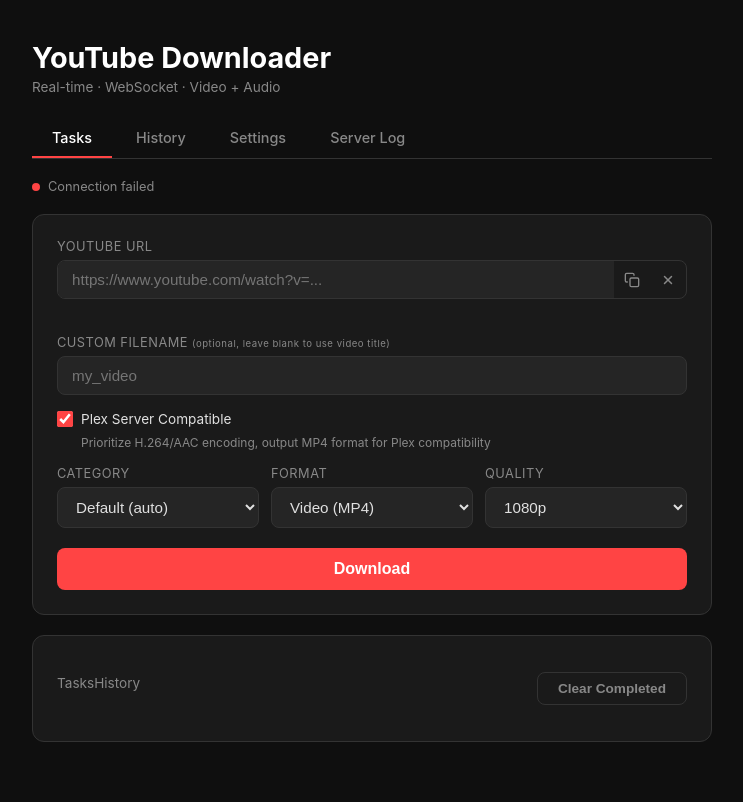
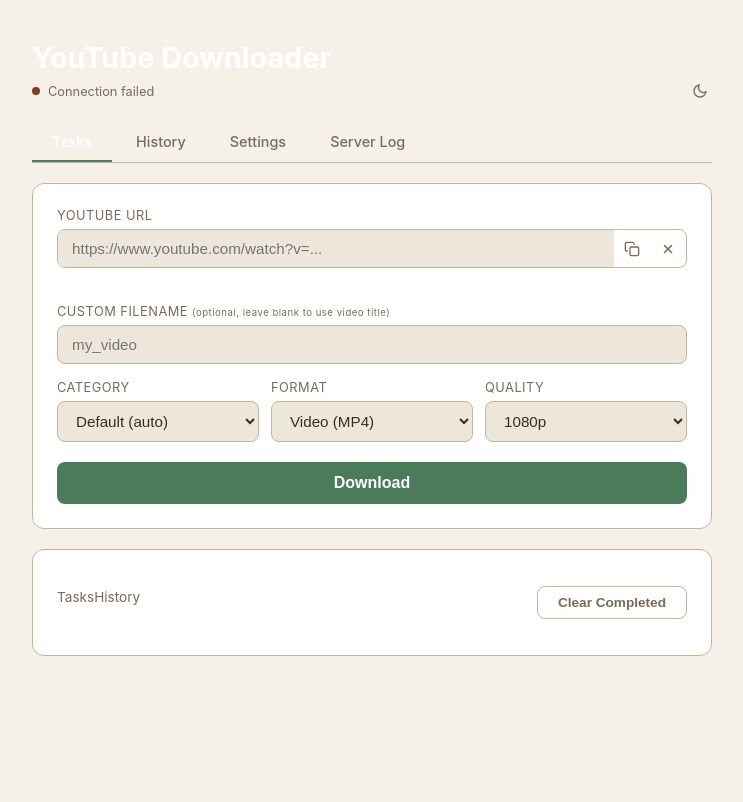
Before and after one commit to ntcjoel/YoutubeDownloader, a Flask app: page / in a window 1280 px wide. Shown: the whole page, without its empty margins (268-1011 px from the left). After the commit the page ends 656 px from the top, so only its background shows below. Run offline with Flask 3, Linux system fonts and the light colour scheme; parts of the project's set-up code (start-up, migrations or seed data) failed here and were passed over.

Commit message:
feat: task persistence, yt-dlp auto-update, theme system, batch ops, metadata embed
- Task persistence: tasks_state.json saves/restores task status across restarts
- yt-dlp auto-update: background thread on every startup (non-blocking)
- Theme: dark (GitHub black) + light (warm cream), auto-detect by time + manual toggle
- History: per-item ⋮ menu with Delete record / Delete file options
- Tasks: error tasks get Redownload/Delete in ⋮ menu
- MP3 metadata: writethumbnail + FFmpegMetadata + EmbedThumbnail post-processors
- Dynamic quality dropdown via get_video_info()
- URL input: Paste/Clear buttons, playlist URL stripping (list=/index=)
- Categories: CRUD endpoints with config.yaml persistence
- Removed Plex Compatible entirely
- Bug fixes: load_config YAML override, downloads.py logger import, server caching after changes

```diff
--- a/static/app.js
+++ b/static/app.js
@@ -10,10 +10,8 @@ const socket = io({
 
 socket && socket.on("connect", () => {
   statusDot.className = "dot active";
-  statusText.textContent = "Online · Real-time";
-  // Request current task list on connect
+  statusText.textContent = "";
   socket.emit("request_tasks");
-  // Apply default tab from localStorage prefs
   const savedPrefs = JSON.parse(localStorage.getItem('ydl_ui_prefs') || '{}');
   const defaultTab = savedPrefs.defaultTab || 'tasks';
   if (defaultTab !== 'tasks') switchTab(defaultTab);
@@ -21,13 +19,46 @@ socket && socket.on("connect", () => {
 
 socket && socket.on("disconnect", () => {
   statusDot.className = "dot error";
-  statusText.textContent = "Disconnected · Reconnecting......";
+  statusText.textContent = "Connection lost";
 });
 
 socket && socket.on("connect_error", () => {
   statusDot.className = "dot error";
   statusText.textContent = "Connection failed";
 });
+
+// ---- Theme (auto + manual toggle) ----
+function getAutoTheme() {
+  const h = new Date().getHours();
+  return h >= 6 && h < 18 ? 'light' : 'dark';
+}
+function applyTheme(theme) {
+  const root = document.documentElement;
+  if (theme === 'light') root.classList.add('theme-light');
+  else root.classList.remove('theme-light');
+  updateThemeIcon(theme);
+}
+function updateThemeIcon(theme) {
+  const icon = document.getElementById('themeIcon');
+  if (!icon) return;
+  if (theme === 'light') {
+    icon.innerHTML = '<path d="M21 12.79A9 9 0 1 1 11.21 3 7 7 0 0 0 21 12.79z"/>';
+  } else {
+    icon.innerHTML = '<circle cx="12" cy="12" r="5"/><line x1="12" y1="1" x2="12" y2="3"/><line x1="12" y1="21" x2="12" y2="23"/><line x1="4.22" y1="4.22" x2="5.64" y2="5.64"/><line x1="18.36" y1="18.36" x2="19.78" y2="19.78"/><line x1="1" y1="12" x2="3" y2="12"/><line x1="21" y1="12" x2="23" y2="12"/><line x1="4.22" y1="19.78" x2="5.64" y2="18.36"/><line x1="18.36" y1="5.64" x2="19.78" y2="4.22"/>';
+  }
+}
+function toggleTheme() {
+  const current = document.documentElement.classList.contains('theme-light') ? 'light' : 'dark';
+  const next = current === 'light' ? 'dark' : 'light';
+  localStorage.setItem('ydl_theme', next);
+  applyTheme(next);
+}
+function initTheme() {
+  const saved = localStorage.getItem('ydl_theme');
+  if (saved) applyTheme(saved);
+  else applyTheme(getAutoTheme());
+}
+initTheme();
 
 // ---- Task state ----
 let tasks = {};
@@ -168,6 +199,8 @@ function renderTasks() {
           <div class="context-menu">
             <button class="task-menu-btn" onclick="toggleTaskMenu('${menuId}')" title="More actions">&#8942;</button>
             <div class="context-menu-dropdown" id="${menuId}">
+              ${t.status === 'error' ? `<button class="context-menu-item" onclick="redownloadTask('${t.id}')">Redownload</button>` : ''}
+              ${t.status === 'error' && hasFile ? `<div class="context-menu-divider"></div>` : ''}
               ${hasFile ? `<button class="context-menu-item" onclick="openMoveModal(['${t.filename.replace(/'/g, "\\'")}'])">Move</button>` : ''}
               ${hasFile ? `<button class="context-menu-item" onclick="openSingleRename('${t.id}', '${t.filename.replace(/'/g, "\\'")}')">Rename</button>` : ''}
               ${hasFile ? `<div class="context-menu-divider"></div>` : ''}
@@ -223,7 +256,6 @@ document.getElementById("downloadForm").addEventListener("submit", async (e) =>
   const url = document.getElementById("urlInput").value.trim();
   const format = document.getElementById("formatSelect").value;
   const quality = document.getElementById("qualitySelect").value;
-  const plex = document.getElementById("plexCheck").checked;
   const customName = document.getElementById("customNameInput").value.trim();
   const category = document.getElementById("categorySelect").value;
   if (!url) return;
@@ -239,7 +271,7 @@ document.getElementById("downloadForm").addEventListener("submit", async (e) =>
     const res = await fetch("/download", {
       method: "POST",
       headers: { "Content-Type": "application/json" },
-      body: JSON.stringify({ url, format, quality, plex_compatible: plex, custom_name: customName, category }),
+      body: JSON.stringify({ url, format, quality, custom_name: customName, category }),
     });
     const data = await res.json();
     if (!res.ok) {
@@ -323,7 +355,8 @@ async function loadHistory(page) {
                 ${hasFile ? `<button class="context-menu-item" onclick="openMoveModal(['${(item.filename || '').replace(/'/g, "\\'")}'])">Move</button>` : ''}
                 ${hasFile ? `<button class="context-menu-item" onclick="openHistoryRename('${item.ts}', '${(item.filename || '').replace(/'/g, "\\'")}')">Rename</button>` : ''}
                 <div class="context-menu-divider"></div>
-                <button class="context-menu-item danger" onclick="deleteHistoryRecord('${item.ts || ''}')">Delete</button>
+                <button class="context-menu-item danger" onclick="deleteHistoryRecord('${item.ts || ''}', false)">Delete record</button>
+                ${hasFile ? `<button class="context-menu-item danger" onclick="deleteHistoryRecord('${item.ts || ''}', true)">Delete file</button>` : ''}
               </div>
             </div>
           </div>
@@ -511,7 +544,6 @@ function populateServerConfig(cfg) {
   document.getElementById('setMaxMusicGb').value = cfg.max_music_size_gb ?? '';
   document.getElementById('setDefaultFormat').value = cfg.default_format || 'video';
   document.getElementById('setDefaultQuality').value = cfg.default_quality || '1080p';
-  document.getElementById('setPlexCompatible').checked = !!cfg.plex_compatible;
   document.getElementById('setStripPlaylist').checked = !!cfg.strip_playlist;
   document.getElementById('setCleanupPolicy').value = cfg.cleanup_policy || 'oldest_first';
   document.getElementById('setRetentionDays').value = cfg.retention_days ?? '';
@@ -524,6 +556,8 @@ function loadUIPrefsFromStorage() {
   document.getElementById('setShowUrl').checked = prefs.showUrl !== false;
   document.getElementById('setShowFilename').checked = prefs.showFilename !== false;
   document.getElementById('setShowQuality').checked = prefs.showQuality !== false;
+  document.getElementById('setWebTitle').value = prefs.webTitle || '';
+  if (prefs.webTitle) document.title = prefs.webTitle;
 }
 
 async function saveUIPrefs() {
@@ -533,9 +567,11 @@ async function saveUIPrefs() {
     showUrl: document.getElementById('setShowUrl').checked,
     showFilename: document.getElementById('setShowFilename').checked,
     showQuality: document.getElementById('setShowQuality').checked,
+    webTitle: document.getElementById('setWebTitle').value.trim(),
   };
   localStorage.setItem('ydl_ui_prefs', JSON.stringify(prefs));
-  // Reload history with new page size
+  if (prefs.webTitle) document.title = prefs.webTitle;
+  else document.title = 'YouTube Downloader';
   if (currentTab === 'logs') loadHistory(1);
   showSavedMsg('uiSavedMsg');
 }
@@ -557,7 +593,6 @@ async function saveServerConfig() {
       max_music_size_gb: parseFloat(document.getElementById('setMaxMusicGb').value) || 0,
       default_format: document.getElementById('setDefaultFormat').value,
       default_quality: document.getElementById('setDefaultQuality').value,
-      plex_compatible: document.getElementById('setPlexCompatible').checked,
       strip_playlist: document.getElementById('setStripPlaylist').checked,
       cleanup_policy: document.getElementById('setCleanupPolicy').value,
       retention_days: parseInt(document.getElementById('setRetentionDays').value) || 0,
@@ -735,6 +770,20 @@ function deleteTask(taskId) {
   }).then(() => socket.emit("request_tasks"));
 }
 
+function redownloadTask(taskId) {
+  if (!confirm('Remove this task and restart it?')) return;
+  fetch('/api/tasks/redownload', {
+    method: 'POST',
+    headers: { 'Content-Type': 'application/json' },
+    body: JSON.stringify({ task_id: taskId }),
+  }).then(r => r.json()).then(data => {
+    if (data.error) {
+      alert('Redownload failed: ' + data.error);
+    }
+    socket.emit("request_tasks");
+  });
+}
+
 function openSingleRename(taskId, filename) {
   const ext = filename ? filename.split('.').pop() : 'mp4';
   const base = filename ? filename.replace(/\.[^.]+$/, '') : '';
@@ -755,12 +804,66 @@ function openSingleRename(taskId, filename) {
 }
 
 // ---- History actions ----
-function deleteHistoryRecord(ts) {
-  if (!confirm('Remove this record from the download history?\n(File on disk is NOT deleted.)')) return;
+let _histCheckedCount = 0;
+
+function getSelectedHistoryIds() {
+  return Array.from(document.querySelectorAll('.hist-cb:checked')).map(cb => cb.dataset.ts);
+}
+
+function onHistCheckChange() {
+  _histCheckedCount = document.querySelectorAll('.hist-cb:checked').length;
+  const toolbar = document.getElementById('logToolbar');
+  const deleteBtn = document.getElementById('histDeleteBtn');
+  const selectAll = document.getElementById('histSelectAll');
+  if (_histCheckedCount > 0) {
+    toolbar.style.display = 'flex';
+    deleteBtn.style.display = 'inline-block';
+    selectAll.checked = _histCheckedCount === document.querySelectorAll('.hist-cb').length;
+  } else {
+    toolbar.style.display = 'none';
+    deleteBtn.style.display = 'none';
+  }
+  // Close delete menu if open
+  document.getElementById('histDeleteMenu').style.display = 'none';
+}
+
+function toggleAllHistory() {
+  const selectAll = document.getElementById('histSelectAll');
+  document.querySelectorAll('.hist-cb').forEach(cb => cb.checked = selectAll.checked);
+  onHistCheckChange();
+}
+
+function toggleHistDeleteMenu() {
+  const menu = document.getElementById('histDeleteMenu');
+  menu.style.display = menu.style.display === 'none' ? 'block' : 'none';
+}
+
+function batchDeleteHistory(deleteFile) {
+  const ids = getSelectedHistoryIds();
+  if (!ids.length) return;
+  if (!confirm(`Delete ${ids.length} record(s)?${deleteFile ? ' Files will also be deleted.' : ''}`)) return;
   fetch('/api/batch/delete-history', {
     method: 'POST',
     headers: { 'Content-Type': 'application/json' },
-    body: JSON.stringify({ ids: [ts] }),
+    body: JSON.stringify({ ids, delete_file: deleteFile }),
+  }).then(r => r.json()).then(data => {
+    if (data.ok) {
+      document.getElementById('histDeleteMenu').style.display = 'none';
+      onHistCheckChange();
+      loadHistory(logPage);
+    } else {
+      alert('Error: ' + (data.error || 'Unknown error'));
+    }
+  });
+}
+
+function deleteHistoryRecord(ts, deleteFile) {
+  const label = deleteFile ? 'Delete this record and its file?' : 'Remove this record from the download history?\n(File on disk is NOT deleted.)';
+  if (!confirm(label)) return;
+  fetch('/api/batch/delete-history', {
+    method: 'POST',
+    headers: { 'Content-Type': 'application/json' },
+    body: JSON.stringify({ ids: [ts], delete_file: deleteFile }),
   }).then(r => r.json()).then(data => {
     if (data.ok) {
       loadHistory(logPage);
--- a/templates/index.html
+++ b/templates/index.html
@@ -8,18 +8,51 @@
     * { margin: 0; padding: 0; box-sizing: border-box; }
 
     :root {
-      --bg: #0f0f0f;
-      --surface: #1a1a1a;
-      --surface2: #252525;
-      --border: #333;
-      --accent: #ff4444;
-      --accent2: #ff7733;
-      --text: #e0e0e0;
-      --text2: #888;
-      --green: #44cc66;
-      --yellow: #ffcc33;
-      --red: #ff4444;
-      --blue: #4488ff;
+      --bg: #0d1117;
+      --surface: #161b22;
+      --surface2: #21262d;
+      --surface3: #30363d;
+      --border: #30363d;
+      --accent: #238636;
+      --accent2: #c9d1d9;
+      --text: #e6edf3;
+      --text2: #8b949e;
+      --green: #238636;
+      --yellow: #d29922;
+      --red: #da3633;
+      --blue: #58a6ff;
+    }
+
+    /* Wood grain SVG filter */
+    svg#woodGrain {
+      position: absolute;
+      width: 0;
+      height: 0;
+    }
+
+    body::before {
+      content: '';
+      position: fixed;
+      inset: 0;
+      pointer-events: none;
+      z-index: 0;
+      opacity: 0;
+    }
+
+    :root.theme-light {
+      --bg: #F5F0E8;
+      --surface: #FFFFFF;
+      --surface2: #EDE6DA;
+      --surface3: #E0D8CA;
+      --border: #C4B49A;
+      --accent: #4A7C59;
+      --accent2: #8B6914;
+      --text: #3D2B1F;
+      --text2: #7A6A58;
+      --green: #3A6B4A;
+      --yellow: #C1932A;
+      --red: #8B3A1F;
+      --blue: #4A7A8F;
     }
 
     body {
@@ -117,36 +150,6 @@
     #titlePreview.loading { color: var(--text2); font-style: italic; }
     #titlePreview.error { color: var(--red); }
 
-    /* Plex checkbox */
-    .plex-row {
-      display: flex;
-      align-items: center;
-      gap: 8px;
-      margin-bottom: 16px;
-    }
-    .plex-row input[type="checkbox"] {
-      width: 16px;
-      height: 16px;
-      accent-color: var(--accent);
-      cursor: pointer;
-    }
-    .plex-row label {
-      display: inline;
-      font-size: 0.85rem;
-      color: var(--text);
-      text-transform: none;
-      letter-spacing: 0;
-      cursor: pointer;
-      margin-bottom: 0;
-    }
-    .plex-hint {
-      font-size: 0.75rem;
-      color: var(--text2);
-      margin-left: 24px;
-      margin-top: -8px;
-      margin-bottom: 16px;
-    }
-
     .row { display: flex; gap: 12px; }
     .row .form-group { flex: 1; margin-bottom: 0; }
 
@@ -194,6 +197,20 @@
     }
     .dot.active { background: var(--green); box-shadow: 0 0 6px var(--green); }
     .dot.error  { background: var(--red); }
+
+    .theme-toggle {
+      background: transparent;
+      border: none;
+      cursor: pointer;
+      color: var(--text2);
+      padding: 4px;
+      border-radius: 6px;
+      display: flex;
+      align-items: center;
+      transition: color 0.2s;
+      margin-left: auto;
+    }
+    .theme-toggle:hover { color: var(--accent); }
 
     .task-list { display: flex; flex-direction: column; gap: 10px; }
 
@@ -766,7 +783,13 @@
 <body>
   <div class="container">
     <h1>YouTube Downloader</h1>
-    <p class="subtitle">Real-time · WebSocket · Video + Audio</p>
+    <div class="status-bar">
+      <div class="dot" id="statusDot"></div>
+      <span id="statusText"></span>
+      <button class="theme-toggle" id="themeToggleBtn" title="Toggle theme" onclick="toggleTheme()">
+        <svg id="themeIcon" width="16" height="16" viewBox="0 0 24 24" fill="none" stroke="currentColor" stroke-width="2" stroke-linecap="round" stroke-linejoin="round"><circle cx="12" cy="12" r="5"/><line x1="12" y1="1" x2="12" y2="3"/><line x1="12" y1="21" x2="12" y2="23"/><line x1="4.22" y1="4.22" x2="5.64" y2="5.64"/><line x1="18.36" y1="18.36" x2="19.78" y2="19.78"/><line x1="1" y1="12" x2="3" y2="12"/><line x1="21" y1="12" x2="23" y2="12"/><line x1="4.22" y1="19.78" x2="5.64" y2="18.36"/><line x1="18.36" y1="5.64" x2="19.78" y2="4.22"/></svg>
+      </button>
+    </div>
 
     <!-- Tabs -->
     <div class="tabs">
@@ -778,11 +801,6 @@
 
     <!-- Task tab -->
     <div class="tab-pane active" id="pane-tasks">
-      <div class="status-bar">
-        <div class="dot" id="statusDot"></div>
-        <span id="statusText">Connecting......</span>
-      </div>
-
       <div class="card">
         <form id="downloadForm">
           <div class="form-group">
@@ -807,12 +825,6 @@
               placeholder="my_video"
               value="" />
           </div>
-
-          <div class="plex-row">
-            <input type="checkbox" id="plexCheck" checked />
-            <label for="plexCheck">Plex Server Compatible</label>
-          </div>
-          <div class="plex-hint">Prioritize H.264/AAC encoding, output MP4 format for Plex compatibility</div>
 
           <div class="row">
             <div class="form-group">
@@ -876,6 +888,12 @@
             </select>
           </div>
           <div class="settings-hint">Which tab to show when the page loads.</div>
+
+          <div class="settings-row">
+            <label class="settings-label">Web Title</label>
+            <input type="text" class="settings-input" id="setWebTitle" placeholder="YouTube Downloader" style="min-width:200px;" />
+          </div>
+          <div class="settings-hint">Custom page title. Leave blank for default.</div>
 
           <div class="settings-row">
             <label class="settings-label">History Page Size</label>
@@ -947,11 +965,6 @@
               <option value="480p">480p</option>
               <option value="360p">360p</option>
             </select>
-          </div>
-
-          <div class="settings-row">
-            <label class="settings-label">Plex Compatible</label>
-            <input type="checkbox" class="settings-check" id="setPlexCompatible" checked />
           </div>
 
           <div class="settings-row">
```
Also changed, not shown: app_logging/downloads.py (+14 -2 lines), config.py (+7 -4 lines), config.yaml (+3 -9 lines), downloader.py (+4 -13 lines), start.py (+72 -7 lines), tasks.py (+71 -2 lines).
